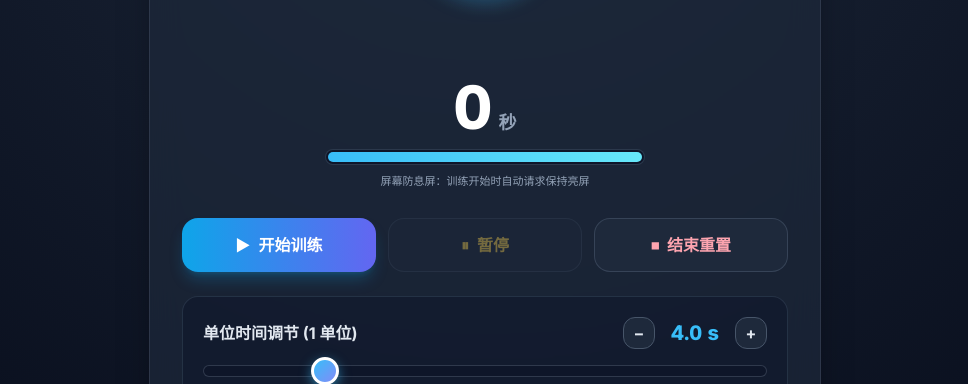
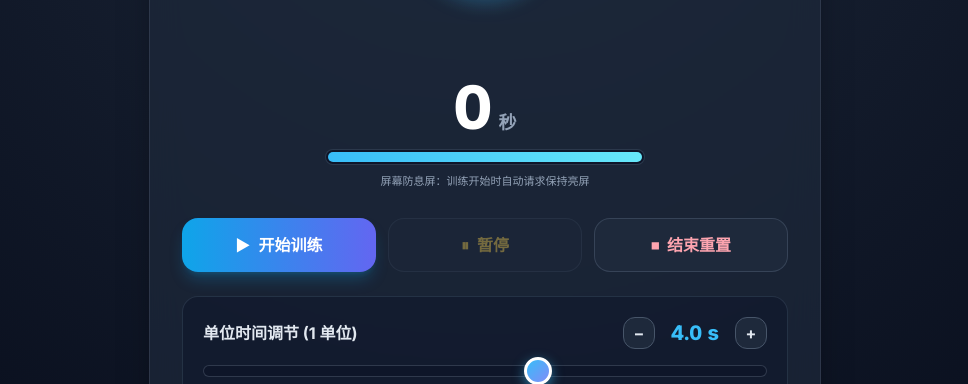
Before and after one commit to phonemod86-ui/2026.11.23-guide-de-respiration-142, a plain HTML site: page index.html in a window 1280 px wide. Shown: the part 416-800 px from the top of the page, without its empty margins (155-1123 px from the left). Drawn offline with nearby package versions, Linux system fonts and the light colour scheme.

Commit message:
Change slider default value from 2 to 4

```diff
--- a/index.html
+++ b/index.html
@@ -355,7 +355,7 @@
       </div>
 
       <!-- 滑动条控件 -->
-      <input id="unit-slider" type="range" min="1" max="6" step="0.5" value="2" class="custom-slider my-1" />
+      <input id="unit-slider" type="range" min="1" max="6" step="0.5" value="4" class="custom-slider my-1" />
 
       <!-- 刻度参考标签 -->
       <div class="flex justify-between text-xs text-slate-400 font-medium px-1 select-none">
```
